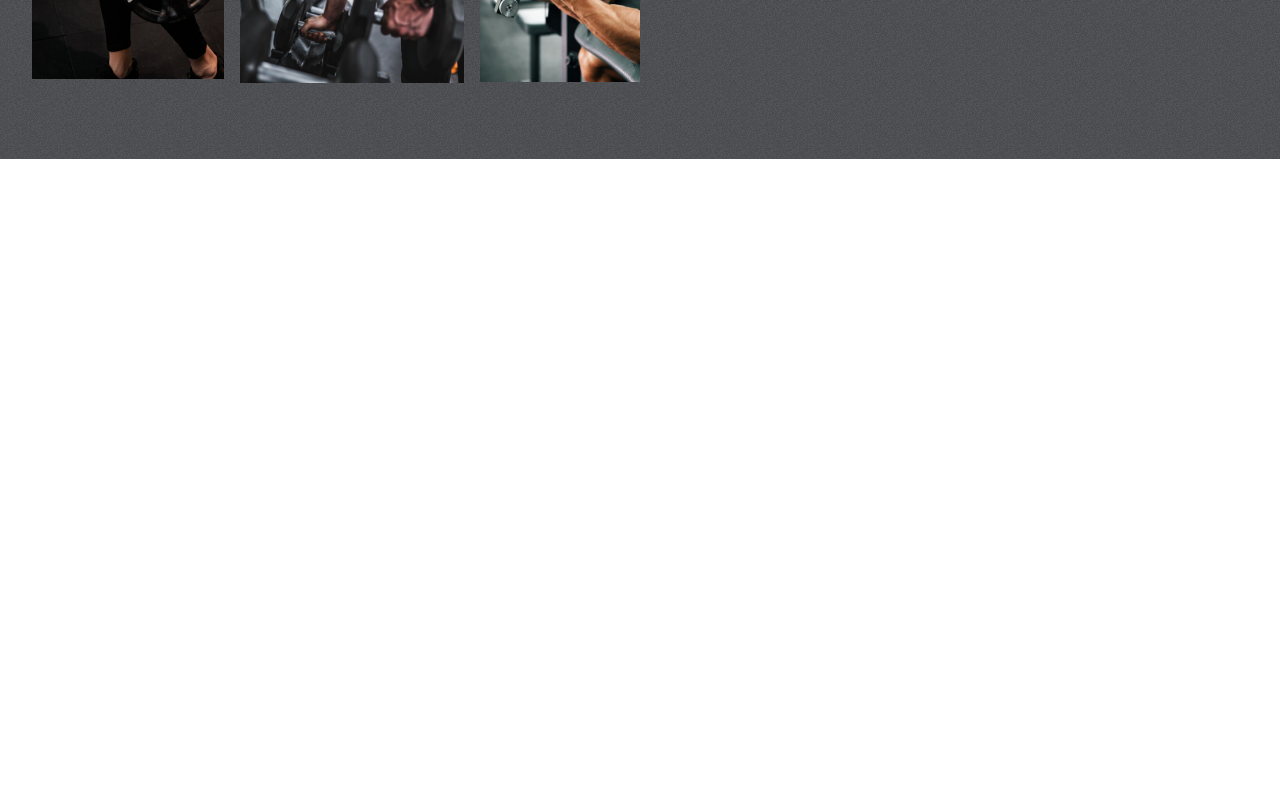
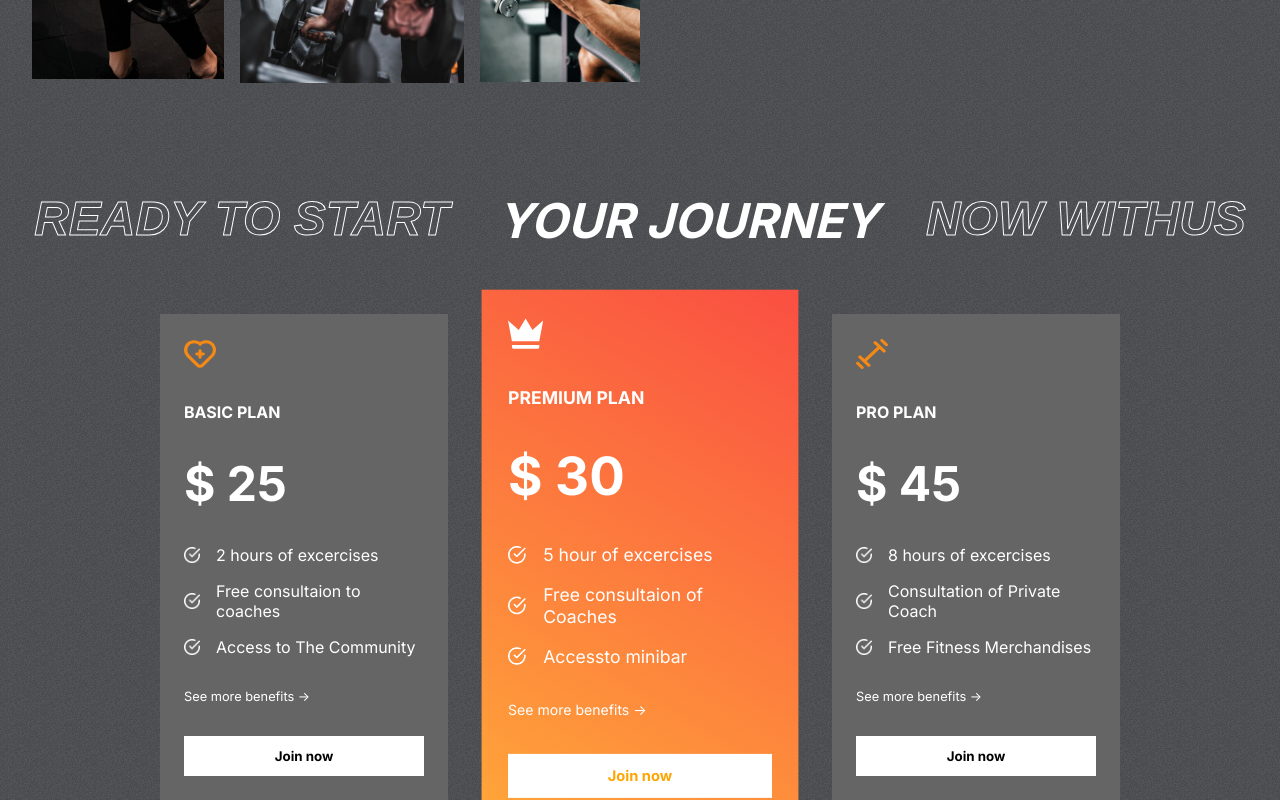
Before and after one commit to aahhqqphuc/gym-react, a React (Create React App) app: page / in a window 1280 px wide. Shown: the part 1636-2436 px from the top of the page. Before the commit the page ends 1795 px from the top, so only its background shows below. Built offline with nearby package versions, Linux system fonts and the light colour scheme; the HTML template or start-up script is replaced by a standard one.

Commit message:
Plans component

```diff
--- a/src/App.js
+++ b/src/App.js
@@ -1,6 +1,7 @@
 import Hero from "./components/Hero/Hero";
 import Programs from "./components/Programs/Programs";
 import Reasons from "./components/Reasons/Reasons";
+import Plans from "./components/Plans/Plans";
 import "./App.css";
 
 function App() {
@@ -9,6 +10,7 @@
       <Hero />
       <Programs />
       <Reasons />
+      <Plans />
     </div>
   );
 }
--- /dev/null
+++ b/src/components/Plans/Plans.css
@@ -0,0 +1,74 @@
+.plans-container {
+  margin-top: -4rem;
+  padding: 0 2rem;
+  display: flex;
+  flex-direction: column;
+  gap: 4rem;
+  position: relative;
+}
+
+.plans {
+  display: flex;
+  align-items: center;
+  justify-content: center;
+  gap: 3rem;
+}
+
+.plan {
+  display: flex;
+  flex-direction: column;
+  background: var(--caloryCard);
+  color: white;
+  gap: 2rem;
+  padding: 1.5rem;
+  width: 15rem;
+}
+
+.plan:nth-child(2) {
+  background: var(--planCard);
+  transform: scale(1.1);
+}
+
+.plan > svg {
+  fill: var(--orange);
+  width: 2rem;
+  height: 2rem;
+}
+
+.plan > :nth-child(2) {
+  font-size: 1rem;
+  font-weight: bold;
+}
+
+.plan > :nth-child(3) {
+  font-size: 3rem;
+  font-weight: bold;
+}
+
+.plan > :nth-child(5) {
+  font-size: 0.8rem;
+}
+
+.features {
+  display: flex;
+  flex-direction: column;
+  gap: 1rem;
+}
+
+.feature {
+  display: flex;
+  align-items: center;
+  gap: 1rem;
+}
+
+.feature > img {
+  width: 1rem;
+}
+
+.plans > :nth-child(2) > svg {
+  fill: white;
+}
+
+.plans > :nth-child(2) > button {
+  color: orange;
+}
--- /dev/null
+++ b/src/components/Plans/Plans.jsx
@@ -0,0 +1,42 @@
+import React from "react";
+import "./Plans.css";
+import { plansData } from "../../data/plansData";
+import whiteTick from "../../assets/whiteTick.png";
+
+const Plans = () => {
+  return (
+    <div className="plans-container">
+      <div className="programs-header" style={{ gap: "3rem" }}>
+        <span className="stroke-text">READY TO START</span>
+        <span>YOUR JOURNEY</span>
+        <span className="stroke-text">NOW WITHUS</span>
+      </div>
+
+      <div className="plans">
+        {plansData.map((plan, i) => (
+          <div className="plan" key={i}>
+            {plan.icon}
+            <span>{plan.name}</span>
+            <span>$ {plan.price}</span>
+
+            <div className="features">
+              {plan.features.map((feature, j) => (
+                <div className="feature">
+                  <img src={whiteTick} alt="" />
+                  <span key={j}>{feature}</span>
+                </div>
+              ))}
+            </div>
+
+            <div>
+              <span>See more benefits -></span>
+            </div>
+            <button className="btn">Join now</button>
+          </div>
+        ))}
+      </div>
+    </div>
+  );
+};
+
+export default Plans;
--- a/src/components/Programs/Programs.jsx
+++ b/src/components/Programs/Programs.jsx
@@ -13,11 +13,11 @@
       </div>
 
       <div className="program-categories">
-        {programsData.map((e) => (
+        {programsData.map((program) => (
           <div className="category">
-            {e.image}
-            <span>{e.heading}</span>
-            <span>{e.details}</span>
+            {program.image}
+            <span>{program.heading}</span>
+            <span>{program.details}</span>
             <div className="join-now">
               <span>Join Now</span>
               <img src={RightArrow} alt="" />
```
